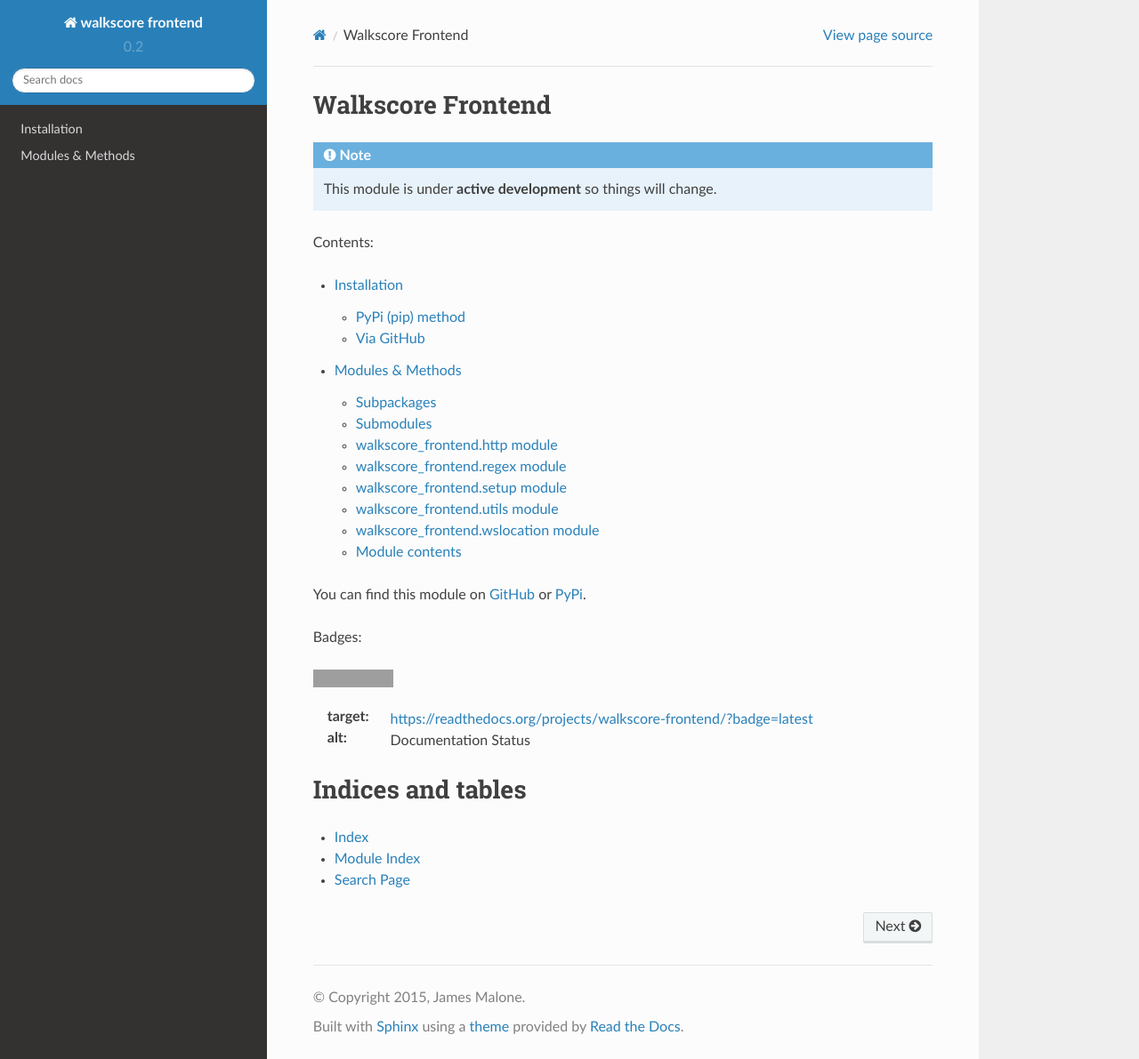
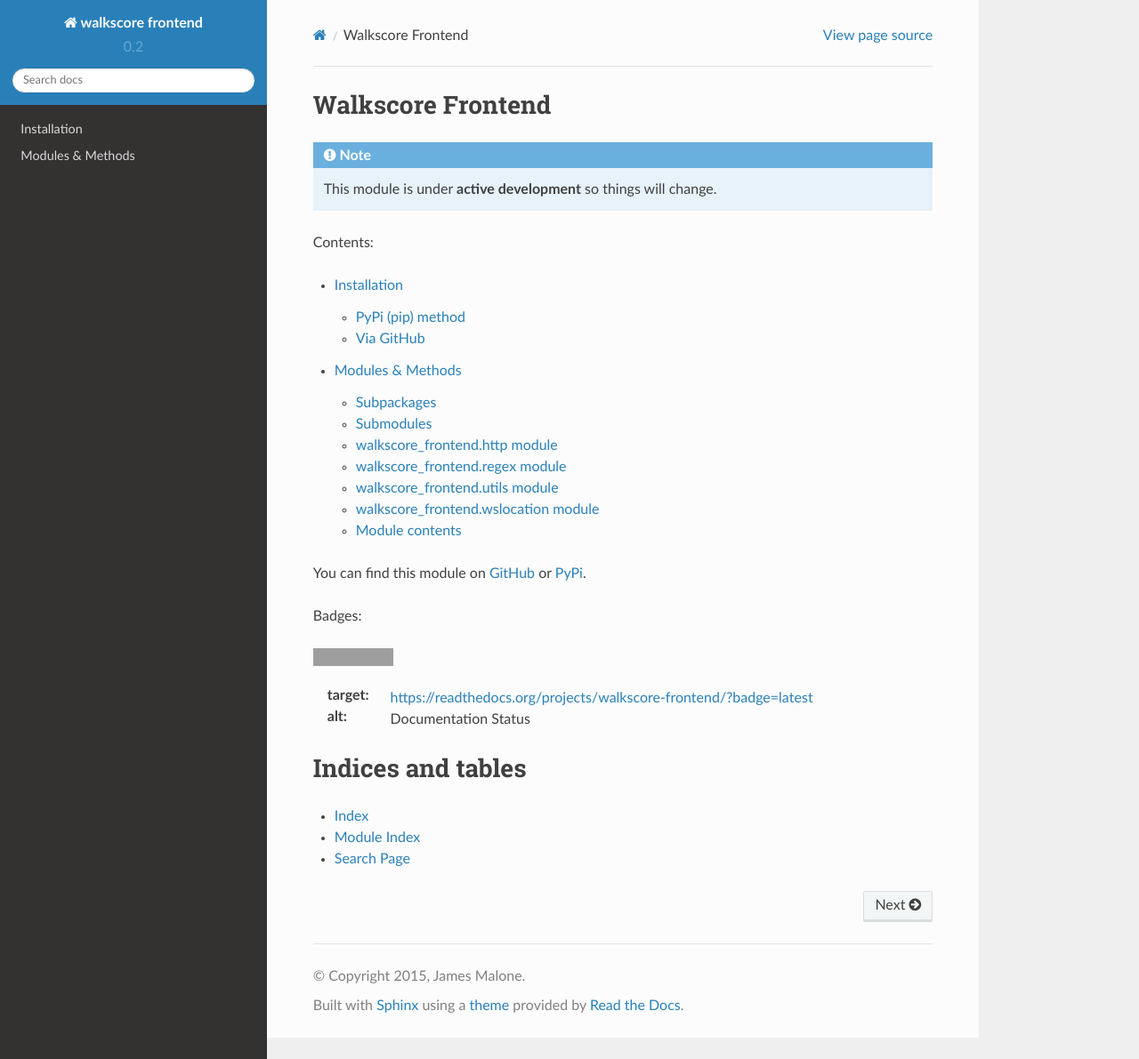
Before and after one commit to chimerasaurus/walkscore_frontend, a Sphinx documentation site: the page built from docs/index.rst, in a window 1280 px wide and 1191 px high. Shown: the whole window at 89% size. Built offline with Sphinx 7.4.7 and the Read the Docs theme 2.0.0, drawn with Linux system fonts in a browser that asks for light colours; grey boxes are pictures that could not be loaded.

Commit message:
Fix for docs

```diff
--- a/docs/walkscore_frontend.rst
+++ b/docs/walkscore_frontend.rst
@@ -27,14 +27,6 @@
     :undoc-members:
     :show-inheritance:
 
-walkscore_frontend.setup module
--------------------------------
-
-.. automodule:: walkscore_frontend.setup
-    :members:
-    :undoc-members:
-    :show-inheritance:
-
 walkscore_frontend.utils module
 -------------------------------
 
```
